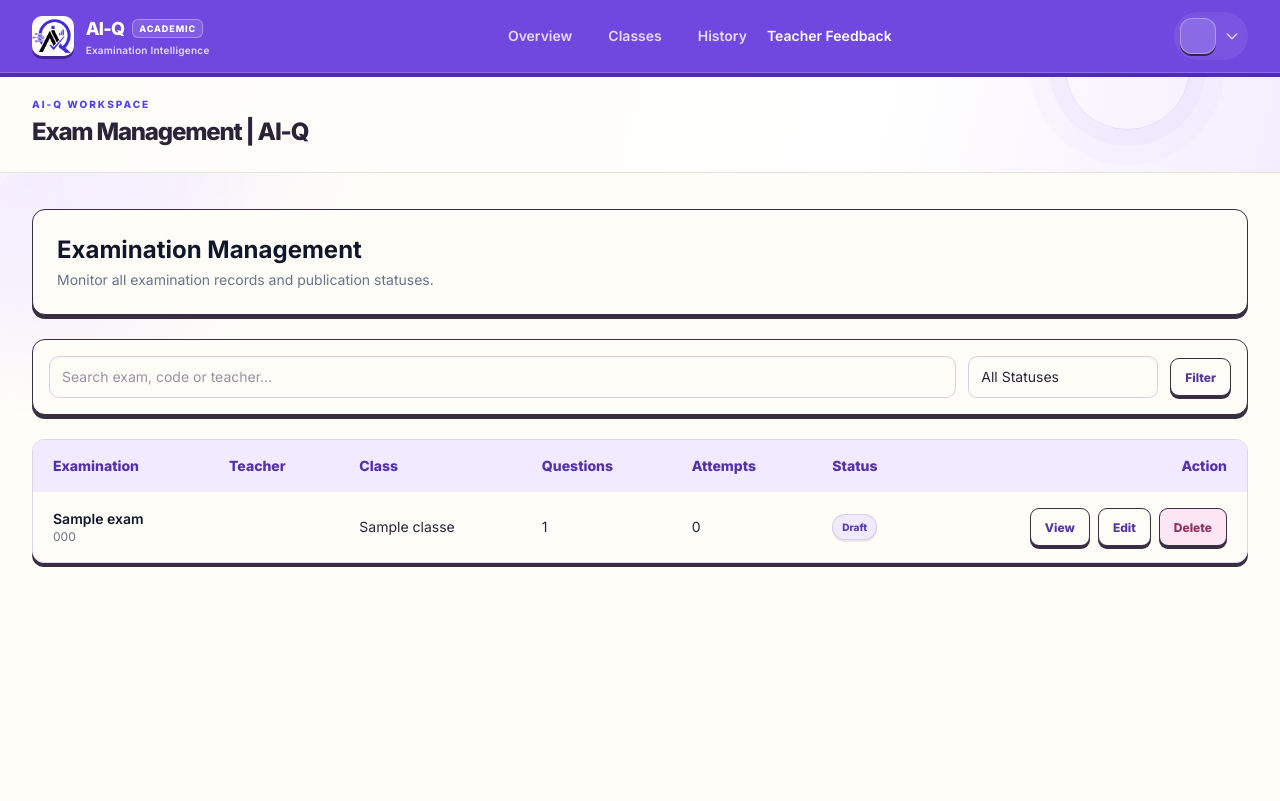
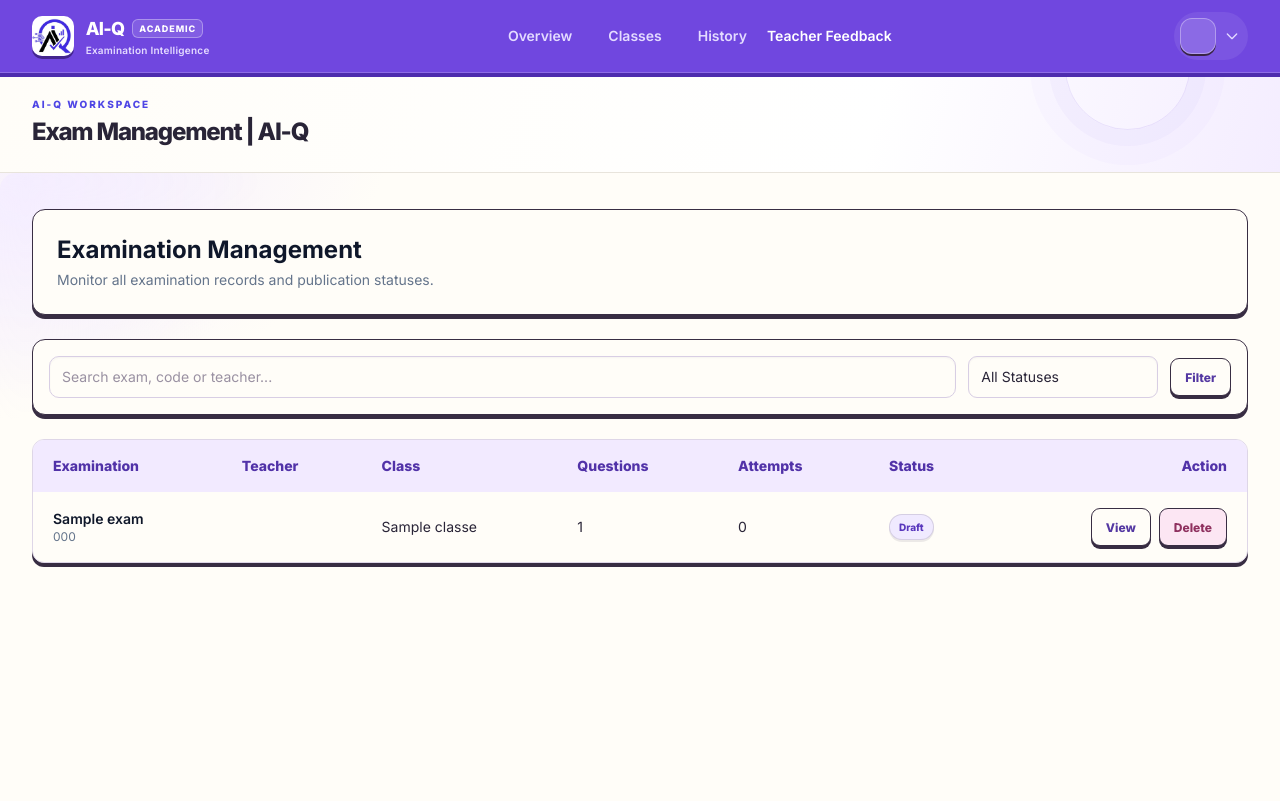
Before and after one commit to iYWice/Scoreforge_AI, a Laravel app: page /admin/exams in a window 1280 px wide. Run offline with Laravel 12, Linux system fonts and the light colour scheme; a user stored in the database is signed in; data comes from the database, SQL or seed files in the repository; tables that the repository leaves empty hold one stand-in row (values such as "Sample post"); style sheets or scripts are compiled from the project's sources.

Commit message:
fix: comment out edit button in exam management for clarity

```diff
--- a/resources/views/admin/exams/index.blade.php
+++ b/resources/views/admin/exams/index.blade.php
@@ -100,7 +100,7 @@
                         <div class="flex flex-wrap justify-end gap-2">
                             <a href="{{ route('admin.exams.show', $exam) }}"
                                 class="font-semibold text-indigo-600 hover:underline aiq-button aiq-button-secondary">View</a>
-                            <button type="button"
+                            <!-- <button type="button"
                                 @click="editExam = {{ Illuminate\Support\Js::from([
                                     'id' => $exam->id,
                                     'title' => $exam->title,
@@ -112,7 +112,7 @@
                                     'passing_score' => $exam->passing_score,
                                     'status' => $exam->status,
                                 ]) }}"
-                                class="font-semibold text-slate-700 hover:underline aiq-button aiq-button-secondary">Edit</button>
+                                class="font-semibold text-slate-700 hover:underline aiq-button aiq-button-secondary">Edit</button> -->
                             <form method="POST" action="{{ route('admin.exams.destroy', $exam) }}" onsubmit="return confirm('Delete this examination?')">
                                 @csrf
                                 @method('DELETE')
```
